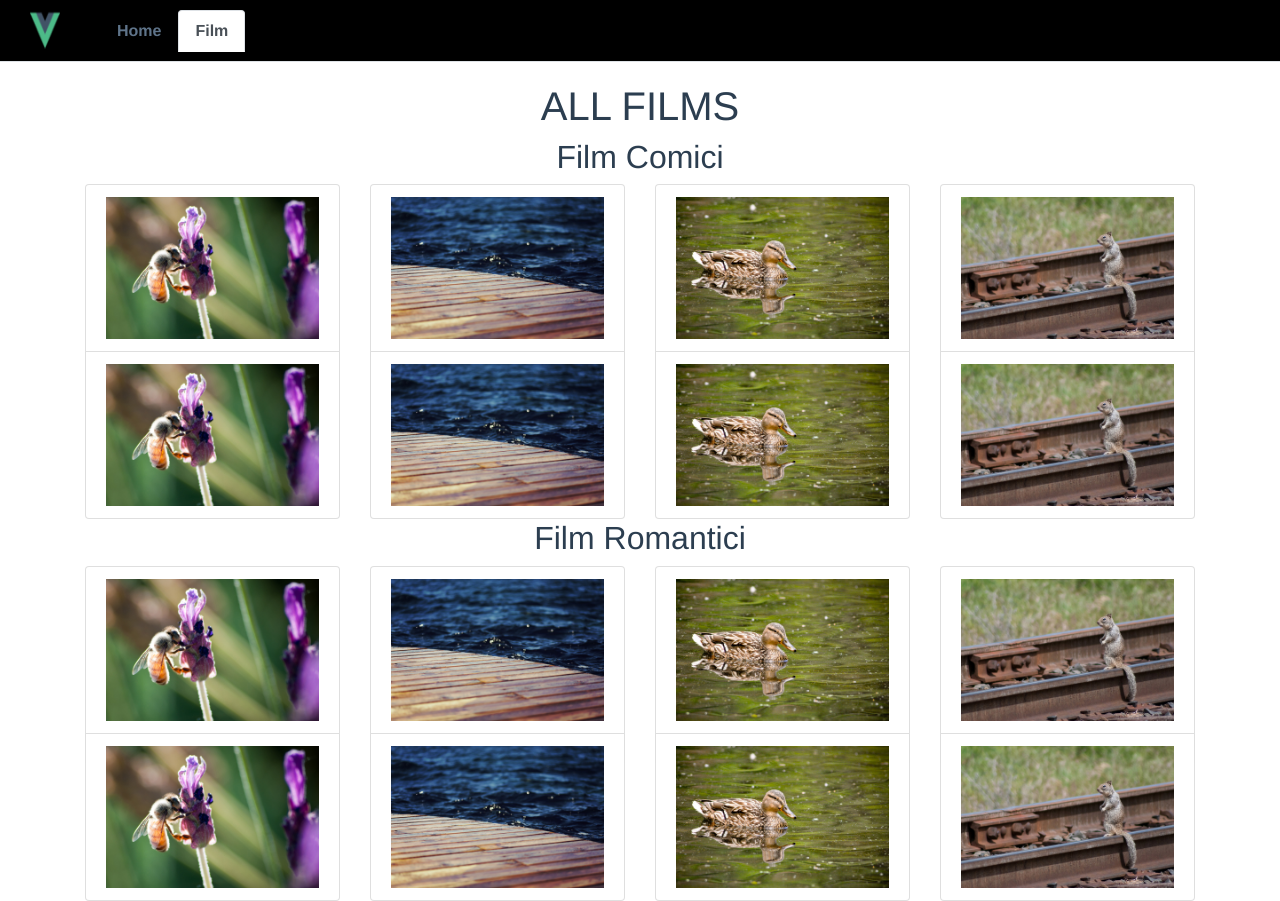
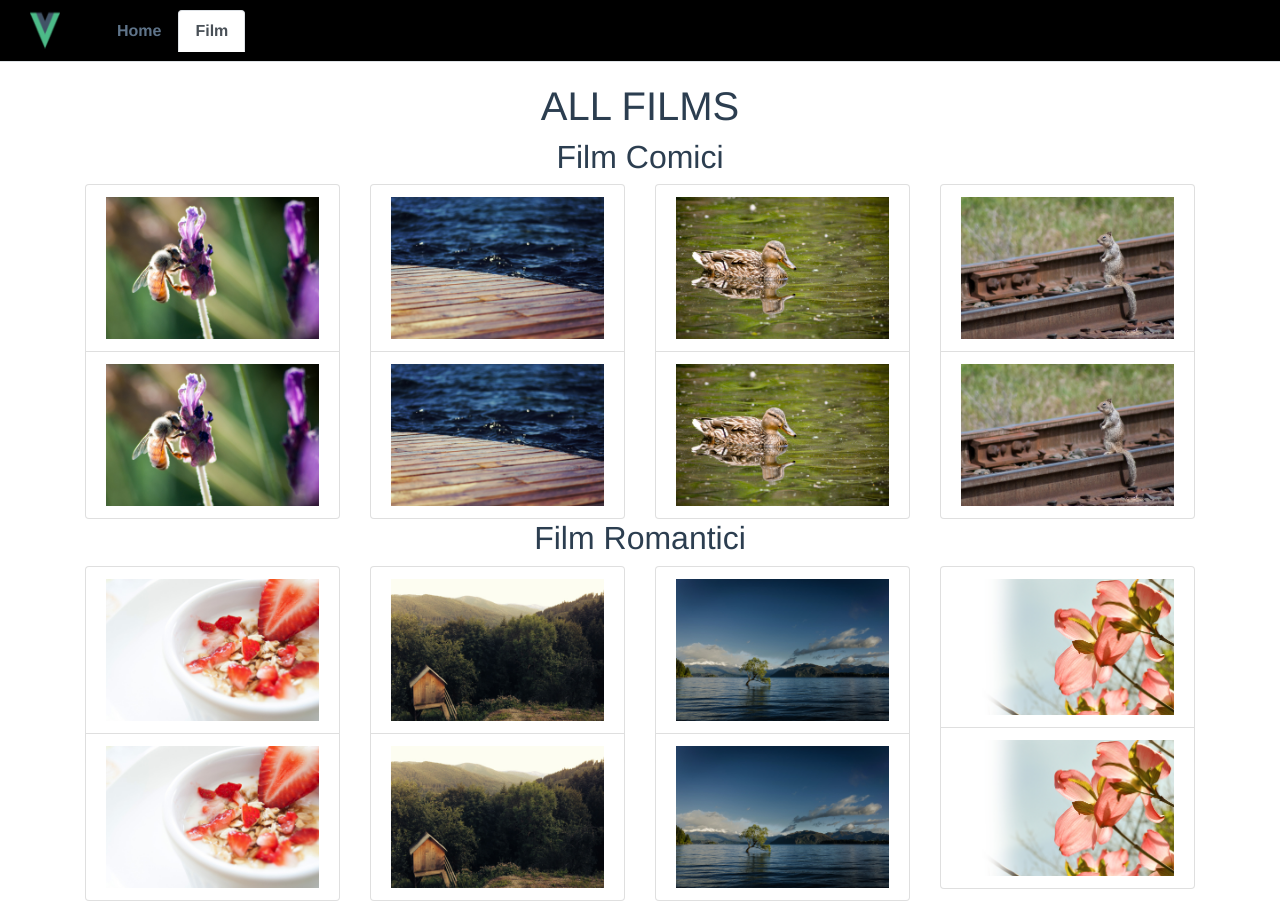
Before and after one commit to monika-piras/vuejs-movies-example, a Vue app: page /#/film in a window 1280 px wide. Built offline with nearby package versions, Linux system fonts and the light colour scheme.

Commit message:
update img row2

```diff
--- a/src/components/FilmList.vue
+++ b/src/components/FilmList.vue
@@ -32,26 +32,26 @@
   <div class="row">
     <div class="col-sm">
       <ul class="list-group">
-        <li class="list-group-item"><img src="../../public/img/bee.jpg"></li>
-        <li class="list-group-item"><img src="../../public/img/bee.jpg"></li>
+        <li class="list-group-item"><img src="../../public/img/strawberry.jpg"></li>
+        <li class="list-group-item"><img src="../../public/img/strawberry.jpg"></li>
       </ul>
     </div>
     <div class="col-sm">
       <ul class="list-group">
-        <li class="list-group-item"><img src="../../public/img/dock.jpg"></li>
-        <li class="list-group-item"><img src="../../public/img/dock.jpg"></li>
+        <li class="list-group-item"><img src="../../public/img/trees.jpg"></li>
+        <li class="list-group-item"><img src="../../public/img/trees.jpg"></li>
       </ul>
     </div>
     <div class="col-sm">
       <ul class="list-group">
-        <li class="list-group-item"><img src="../../public/img/duck.jpg"></li>
-        <li class="list-group-item"><img src="../../public/img/duck.jpg"></li>
+        <li class="list-group-item"><img src="../../public/img/water.jpg"></li>
+        <li class="list-group-item"><img src="../../public/img/water.jpg"></li>
       </ul>
     </div>
     <div class="col-sm">
       <ul class="list-group">
-        <li class="list-group-item"><img src="../../public/img/squirrel.jpg"></li>
-        <li class="list-group-item"><img src="../../public/img/squirrel.jpg"></li>
+        <li class="list-group-item"><img src="../../public/img/flower.jpg"></li>
+        <li class="list-group-item"><img src="../../public/img/flower.jpg"></li>
       </ul>
     </div>
   </div>
```
